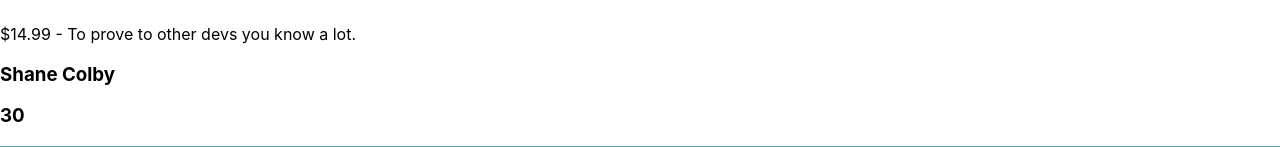
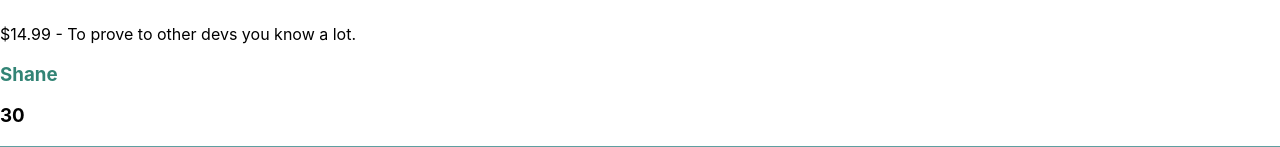
Before and after one commit to shanecolby/my_app_react, a React (Create React App) app: page / in a window 1280 px wide. Shown: the part 1483-1630 px from the top of the page. Built offline with nearby package versions, Linux system fonts and the light colour scheme.

Commit message:
inline styling to name within class state function

```diff
--- a/src/components/ClassPract.js
+++ b/src/components/ClassPract.js
@@ -4,16 +4,16 @@ class ClassPract extends React.Component {
   constructor() {
     super()
     this.state = {
-      name: "Shane Colby",
+      name: "Shane",
       age: "30"
     }
   }
   render() {
     return (
       <div>
-        <h3>{this.state.name}</h3>
+        <h3 style={{ color: "#328475" }}>{this.state.name}</h3>
         <h3>{this.state.age}</h3>
-      </div>
+      </div >
     )
   }
 }
```
